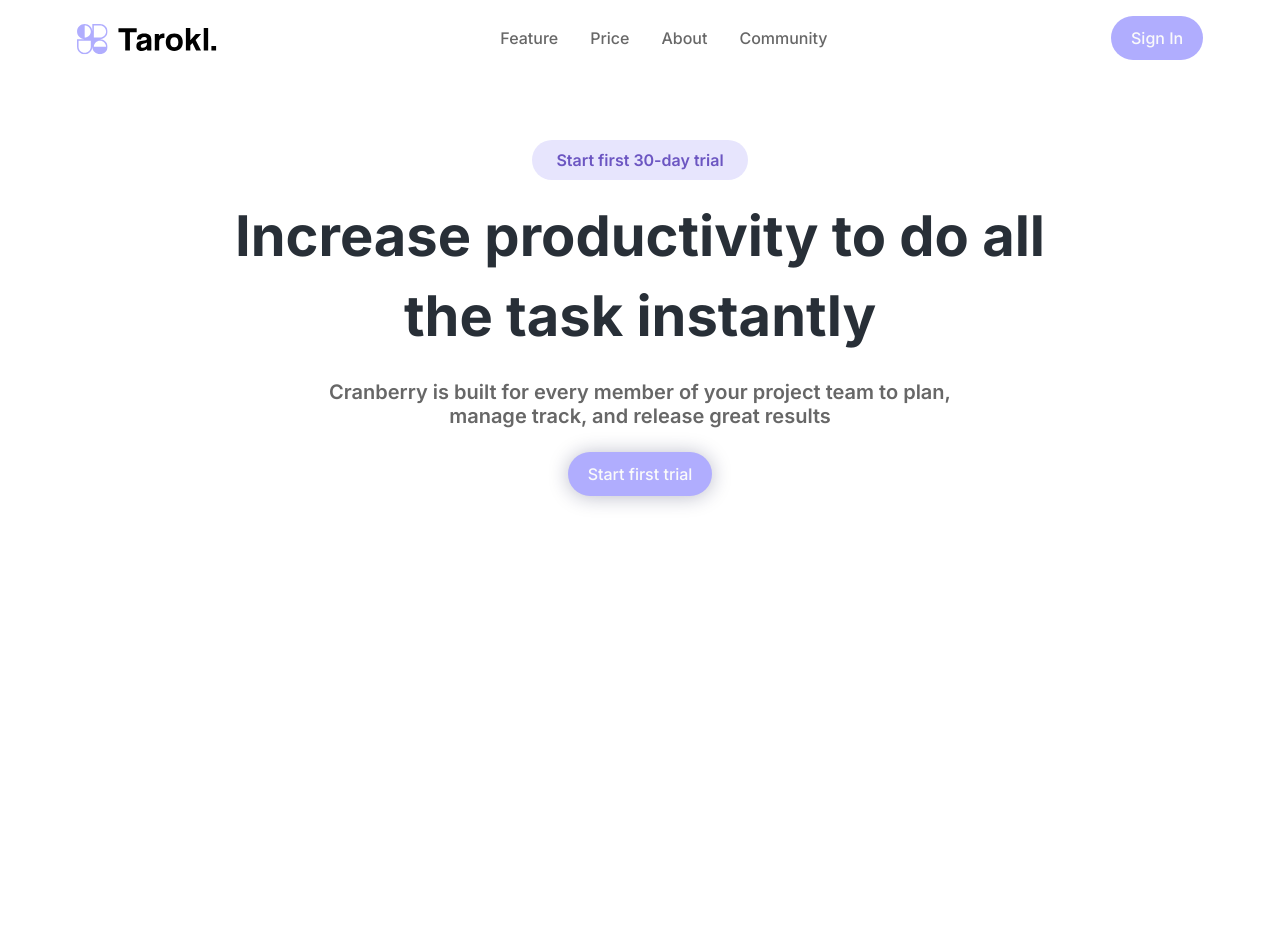
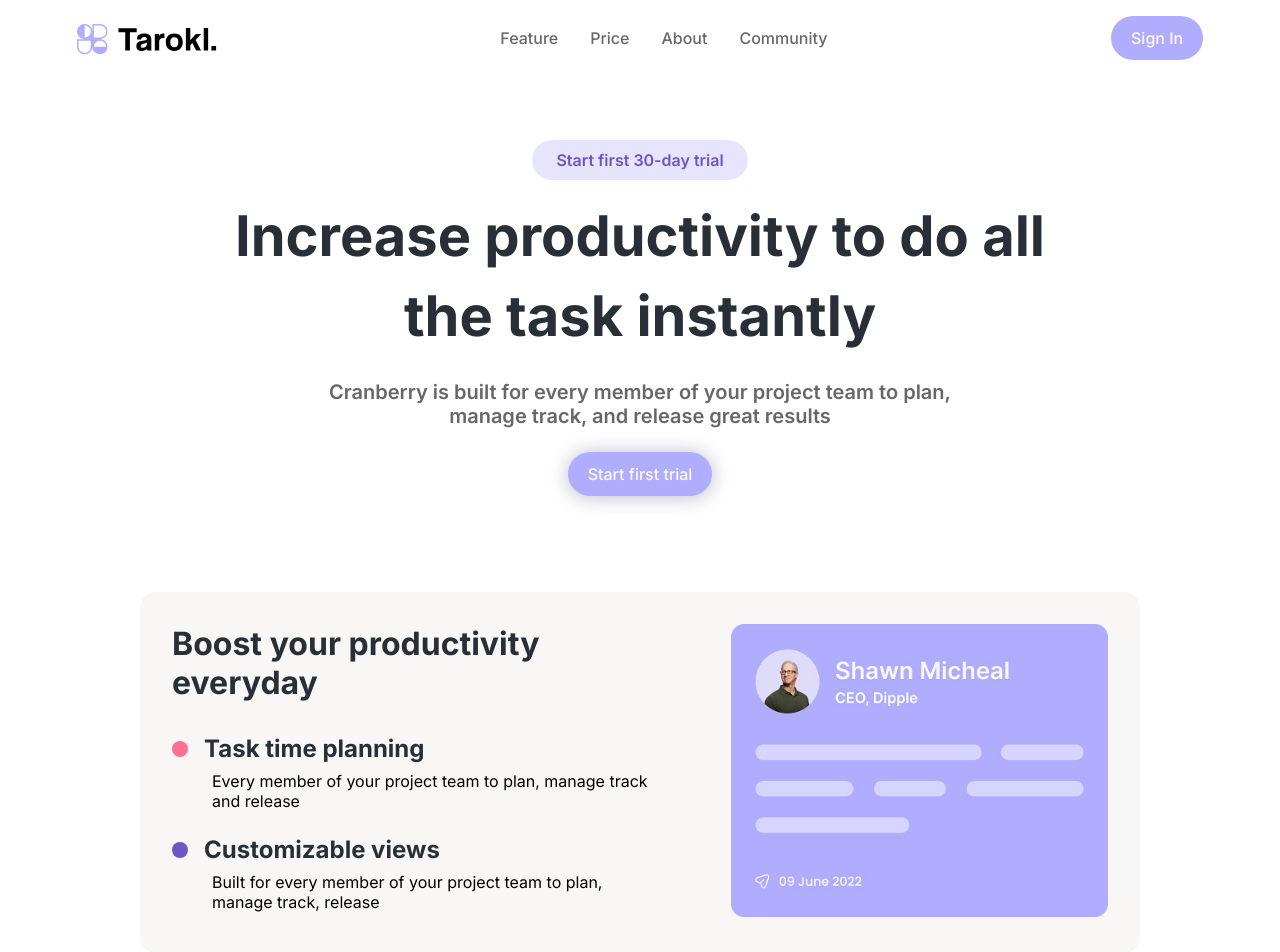
Before and after one commit to aluizamendes/task-app-lp, a React (Vite) app: page / in a window 1280 px wide. Shown: the top 952 px of the page. Before the commit the page ends 800 px from the top, so only its background shows below. Built offline with nearby package versions, Linux system fonts and the light colour scheme.

Commit message:
add card features component

```diff
--- /dev/null
+++ b/src/components/CardFeatures/CardFeatures.module.scss
@@ -0,0 +1,58 @@
+@import "@/styles/variables";
+
+.section_container {
+    margin: 32px 0;
+}
+
+.card {
+    display: flex;
+    justify-content: center;
+    gap: 32px;
+
+    width: 1000px;
+    background-color: $white-20;
+    margin-inline: auto;
+    border-radius: 16px;
+    padding: 32px;
+
+    &__content {
+        display: flex;
+        flex-direction: column;
+        gap: 32px;
+        flex-grow: 1;
+        padding-right: 32px;
+
+        ul {
+            list-style: none;
+
+            display: flex;
+            flex-direction: column;
+            gap: 24px;
+
+            li {
+                .titleContainer {
+                    display: flex;
+                    align-items: center;
+                    gap: 16px;
+
+                    .circle {
+                        width: 16px;
+                        height: 16px;
+                        border-radius: 30px;
+                    }
+                }
+
+                p {
+                    margin-top: 8px;
+                    padding-left: 40px;
+                }
+            }
+        }
+    }
+
+    &__image {
+        img {
+            width: 100%;
+        }
+    }
+}
--- /dev/null
+++ b/src/components/CardFeatures/index.jsx
@@ -0,0 +1,44 @@
+import Container from "../Container"
+import Title from "../Title"
+import styles from "./CardFeatures.module.scss"
+import FeatureImage1 from "./feature-image-1.png"
+
+export default function CardFeatures() {
+    return (
+        <section className={styles.section_container}>
+            <Container>
+                <div className={styles.card}>
+                    <div className={styles.card__content}>
+                        <Title>
+                            <h2>Boost your productivity everyday</h2>
+                        </Title>
+                        <ul>
+                            <li>
+                                <div className={styles.titleContainer}>
+                                    <div className={styles.circle} style={{ backgroundColor: "#FE7191" }}></div>
+                                    <Title>
+                                        <h3>Task time planning</h3>
+                                    </Title>
+                                </div>
+                                <p>Every member of your project team to plan, manage track and release</p>
+                            </li>
+
+                            <li>
+                                <div className={styles.titleContainer}>
+                                    <div className={styles.circle} style={{ backgroundColor: "#6C56C2" }}></div>
+                                    <Title>
+                                        <h3>Customizable views</h3>
+                                    </Title>
+                                </div>
+                                <p>Built for every member of your project team to plan, manage track, release</p>
+                            </li>
+                        </ul>
+                    </div>
+                    <div className={styles.card__image}>
+                        <img src={FeatureImage1} />
+                    </div>
+                </div>
+            </Container>
+        </section>
+    )
+}
--- a/src/components/Title/Title.module.scss
+++ b/src/components/Title/Title.module.scss
@@ -1,6 +1,7 @@
 @import "@/styles/variables";
 
-.title h1 {
+.title {
+    h1 {
         font-size: 56px;
         color: $black-20;
         font-weight: 700;
@@ -8,3 +9,12 @@
         margin-inline: auto;
         max-width: 70%;
     }
+    h2 {
+        font-size: 32px;
+        color: $black-20;
+    }
+    h3 {
+        font-size: 24px;
+        color: $black-20;
+    }
+}
--- a/src/pages/Home/index.jsx
+++ b/src/pages/Home/index.jsx
@@ -1,3 +1,4 @@
+import CardFeatures from "@/components/CardFeatures";
 import Header from "@/components/Header";
 import Navbar from "@/components/Navbar";
 
@@ -6,6 +7,7 @@ export default function Home() {
         <>
             <Navbar />
             <Header />
+            <CardFeatures />
         </>
     )
 }
```
Also changed, not shown: src/components/CardFeatures/feature-image-1.png (renamed from public/feature-image-1.png). Lines whose indentation alone changed are shown as unchanged.
